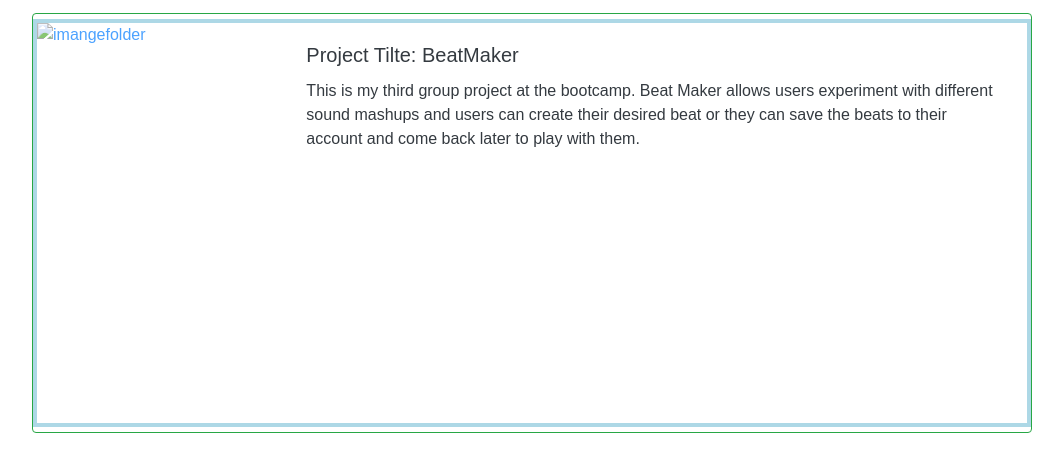
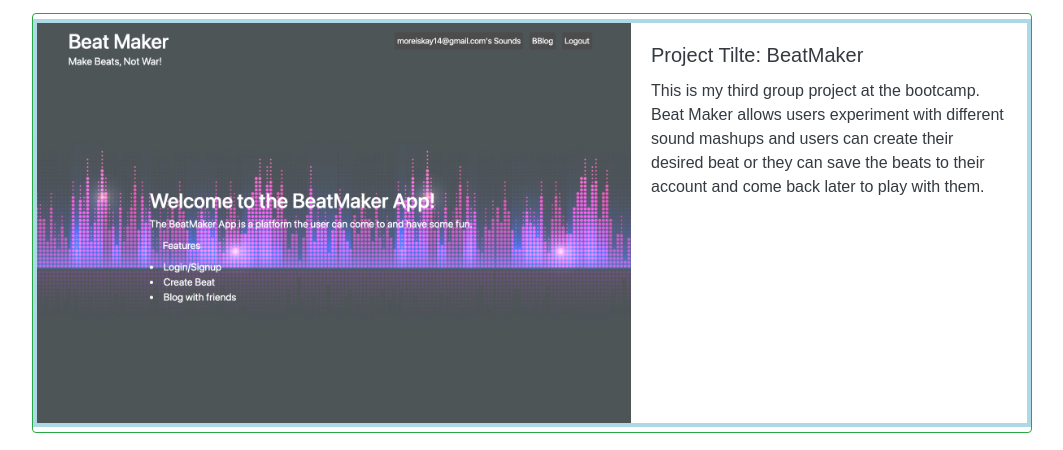
Before and after one commit to leeyoungk/Profile-update-2, a plain HTML site: page index.html in a window 1280 px wide. Shown: the part 2618-3068 px from the top of the page, without its empty margins (108-1171 px from the left). Drawn offline with nearby package versions, Linux system fonts and the light colour scheme.

Commit message:
fix pictures

```diff
--- a/index.html
+++ b/index.html
@@ -116,7 +116,7 @@
 
                 <div class="card border-primary mb-3">
                     <a href="https://github.com/RSimer/Project-1" target="_blank" alt ="Go to Project 1" class="link-folder">
-                        <img src="./Image folder/screenshot.png" alt="imangefolder" class="image-holder">
+                        <img src="./Image folder/project1.png" alt="imangefolder" class="image-holder">
                         <div class="card-body text-primary text-dark">
                         <h5 class="card-title">Project Tilte: P6MRDb</h5>
                         <p class="card-text">This is my first group project at the bootcamp.The goal of this project was to build a webapp which allowed users to search for movie titles and then find reviews of those movies.</p>
@@ -125,7 +125,7 @@
                 </div>
                 <div class="card border-primary mb-3">
                     <a href="https://github.com/AdrianCronin/Cup-of-Sugear" target="_blank" alt ="Go to Project 2" class="link-folder">
-                        <img src="./Image folder/screencap.png" alt="imangefolder" class="image-holder1">
+                        <img src="./Image folder/project2.png" alt="imangefolder" class="image-holder1">
                         <div class="card-body text-primary text-dark">
                         <h5 class="card-title">Project Tilte: SuGear</h5>
                         <p class="card-text">This is my first group project at the bootcamp.This project was created to explore MVC features, by creating an application that allows neighbors to exchange gear including homewares, sports equipment and lawn equipment.</p>
@@ -136,7 +136,7 @@
 
                   <div class="card border-success mb-3">
                     <a href="https://github.com/Project-3-Crew/beatMaker" target="_blank" alt = "Go to project assignment3" class="link-folder">
-                        <img src="./Image folder/138566029-c77b9a23-b11c-468b-9568-1428b8b7905b.png" alt="imangefolder" class="image-holder2">
+                        <img src="./Image folder/project3.png" alt="imangefolder" class="image-holder2">
                         <div class="card-body text-dark">
                         <h5 class="card-title">Project Tilte: BeatMaker</h5>
                         <p class="card-text">This is my third group project at the bootcamp. Beat Maker allows users experiment with different sound mashups and users can create their desired beat or they can save the beats to their account and come back later to play with them.</p>
```
